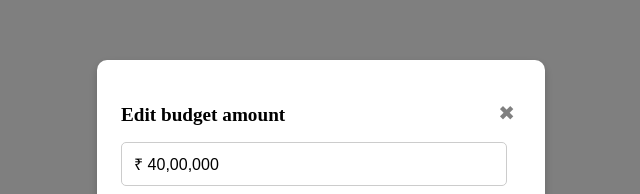
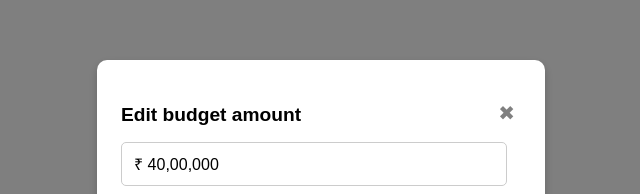
Before and after one commit to Mugdhashrivastava/tata-components, a React (Vite) app in the folder budget-popup/: page / in a window 1280 px wide. Shown: the part 251-445 px from the top of the page, without its empty margins (335-975 px from the left). Built offline with nearby package versions, Linux system fonts and the light colour scheme.

Commit message:
class names

```diff
--- a/budget-popup/src/BudgetPopup.css
+++ b/budget-popup/src/BudgetPopup.css
@@ -40,9 +40,10 @@
   }
 
 
-  h3 {
+  .heading {
     font-size: 1.2rem;
     margin-bottom: 1rem;
+    font-family: Arial, sans-serif;
   }
 
   input {
--- a/budget-popup/src/BudgetPopup.jsx
+++ b/budget-popup/src/BudgetPopup.jsx
@@ -11,7 +11,7 @@ const BudgetPopup = () => {
       <div className="popup">
 
       <div className="popup-header">
-      <h3>Edit budget amount</h3>
+      <h3 className="heading">Edit budget amount</h3>
           <button className="close-btn">✖</button>
         </div>
 
```
Also changed, not shown: 2 other files (tests, documents, lock files or other folders).
